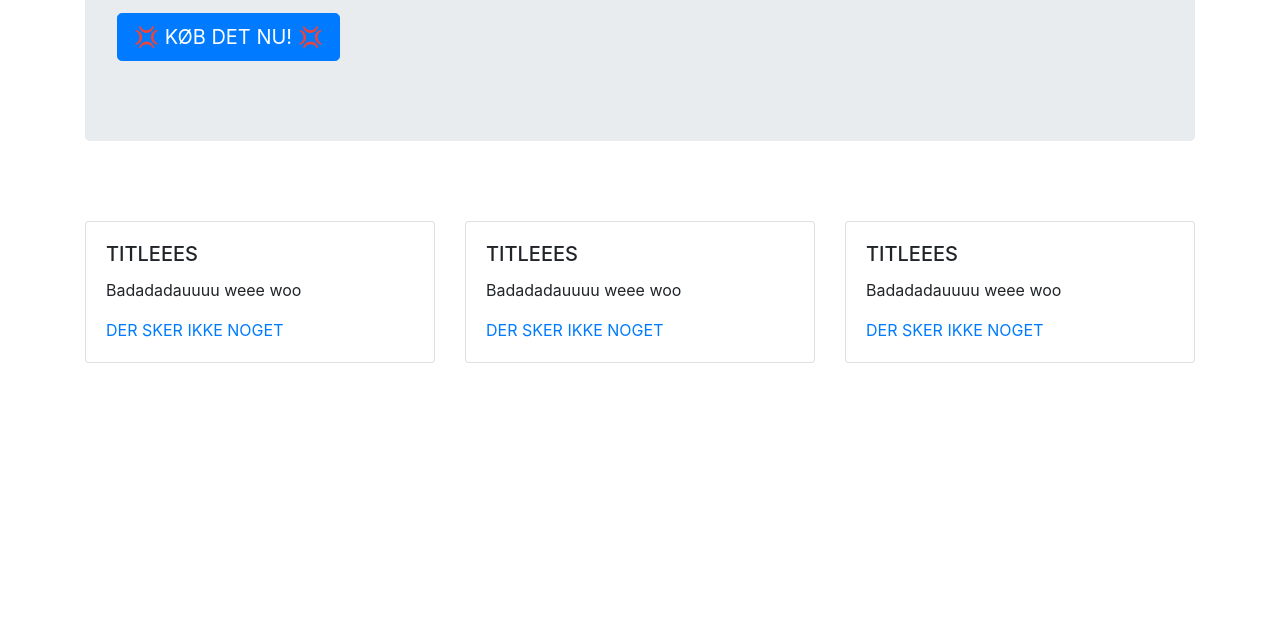
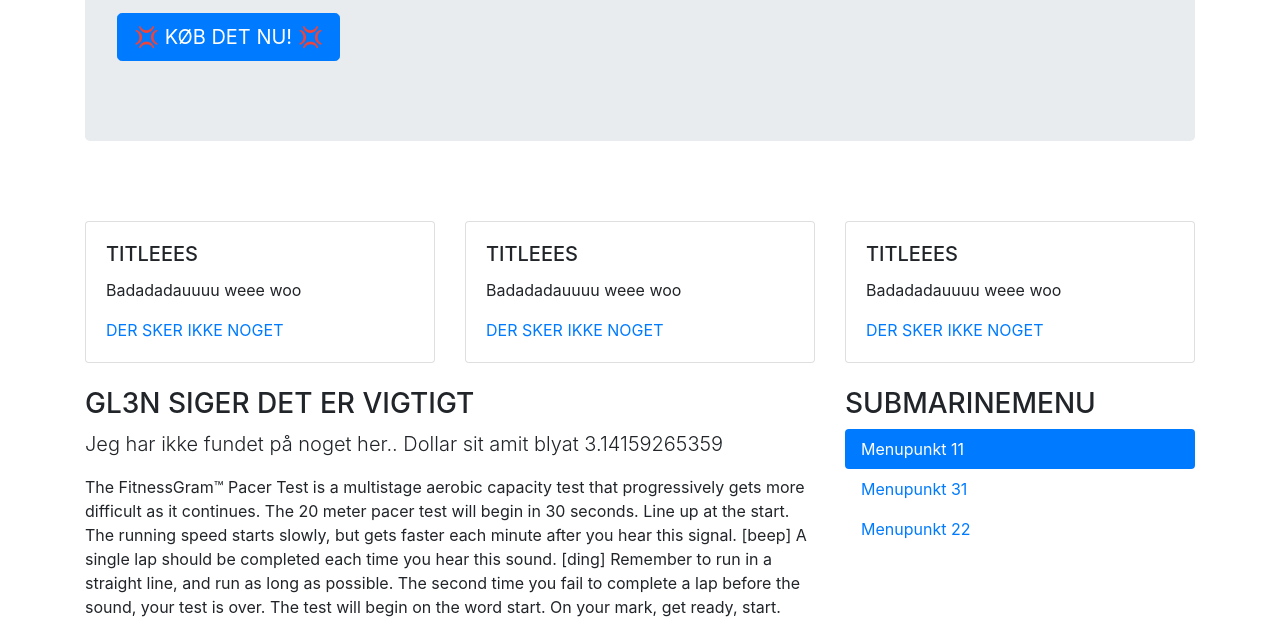
Before and after one commit to FrostyyJeps/BootstrapOpgaver, a plain HTML site: page index.html in a window 1280 px wide. Shown: the part 228-863 px from the top of the page. Before the commit the page ends 800 px from the top, so only its background shows below. Drawn offline with nearby package versions, Linux system fonts and the light colour scheme.

Commit message:
Bottom row og collone element

```diff
--- a/index.html
+++ b/index.html
@@ -130,6 +130,38 @@
 
 	</div>
 
+	<div class="row mt-4">
+
+		<div class="col-12 col-md-8">
+			<h3 class="text-center text-md-left">GL3N SIGER DET ER VIGTIGT</h3>
+			<p class="lead">
+				Jeg har ikke fundet på noget her.. Dollar sit amit blyat 3.14159265359
+			</p>
+			<p>
+				The FitnessGram™ Pacer Test is a multistage aerobic capacity test that progressively gets more difficult as it continues. The 20 meter pacer test will begin in 30 seconds. Line up at the start. The running speed starts slowly, but gets faster each minute after you hear this signal. [beep] A single lap should be completed each time you hear this sound. [ding] Remember to run in a straight line, and run as long as possible. The second time you fail to complete a lap before the sound, your test is over. The test will begin on the word start. On your mark, get ready, start.
+			</p>
+		</div>
+
+		<div class="col-12 col-md-4">
+			<h3 class="text-center text-md-left">SUBMARINEMENU</h3>
+			<ul class="nav flex-column nav-pills">
+				<li class="nav-item">
+					<a href="#" class="nav-link active">Menupunkt 11</a>
+				</li>
+				<li class="nav-item">
+					<a href="#" class="nav-link">Menupunkt 31</a>
+				</li>
+				<li class="nav-item">
+					<a href="#" class="nav-link">Menupunkt 22</a>
+				</li>
+			</ul>
+		</div>
+
+	</div>
+
+
+
+
 </div>
 
 
```
